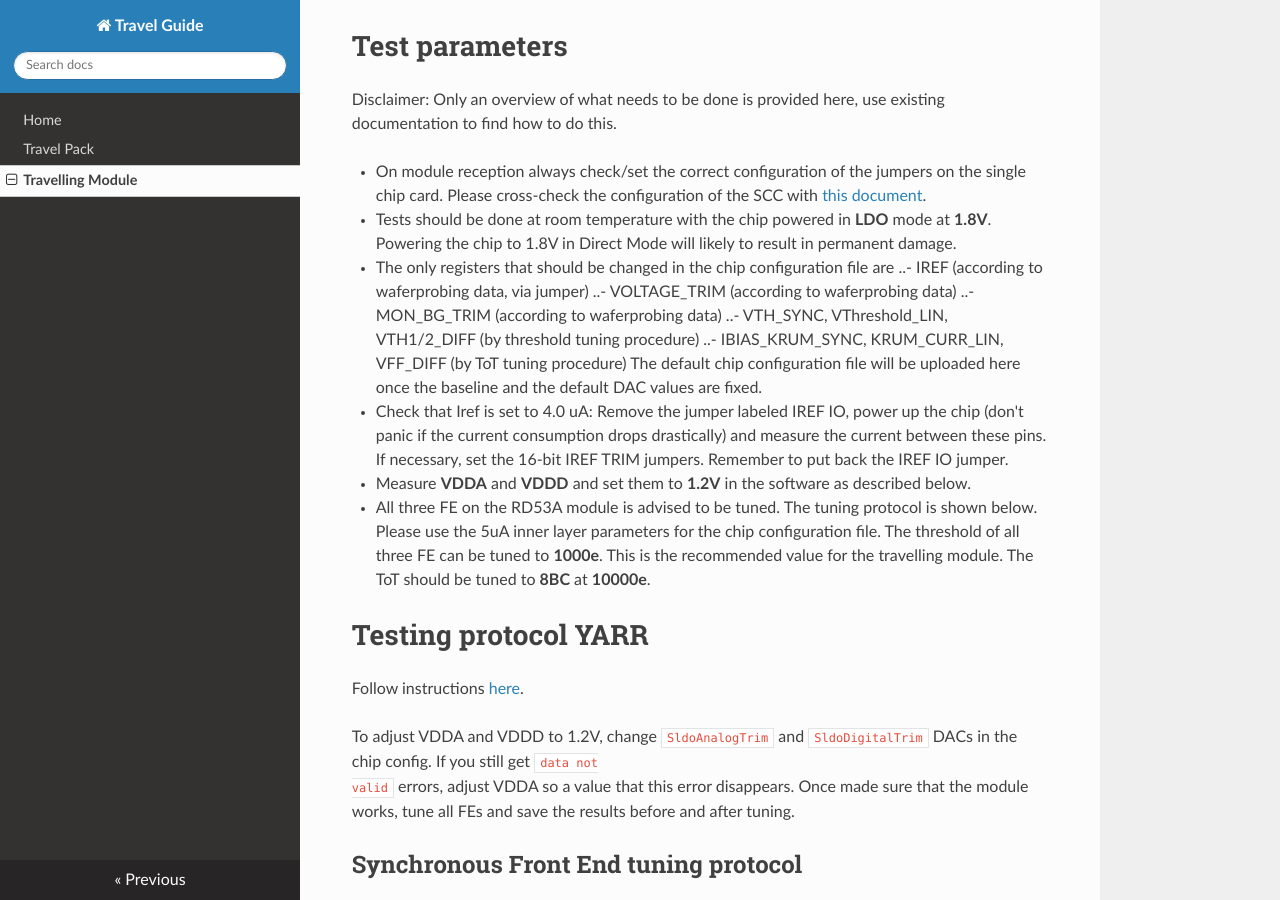
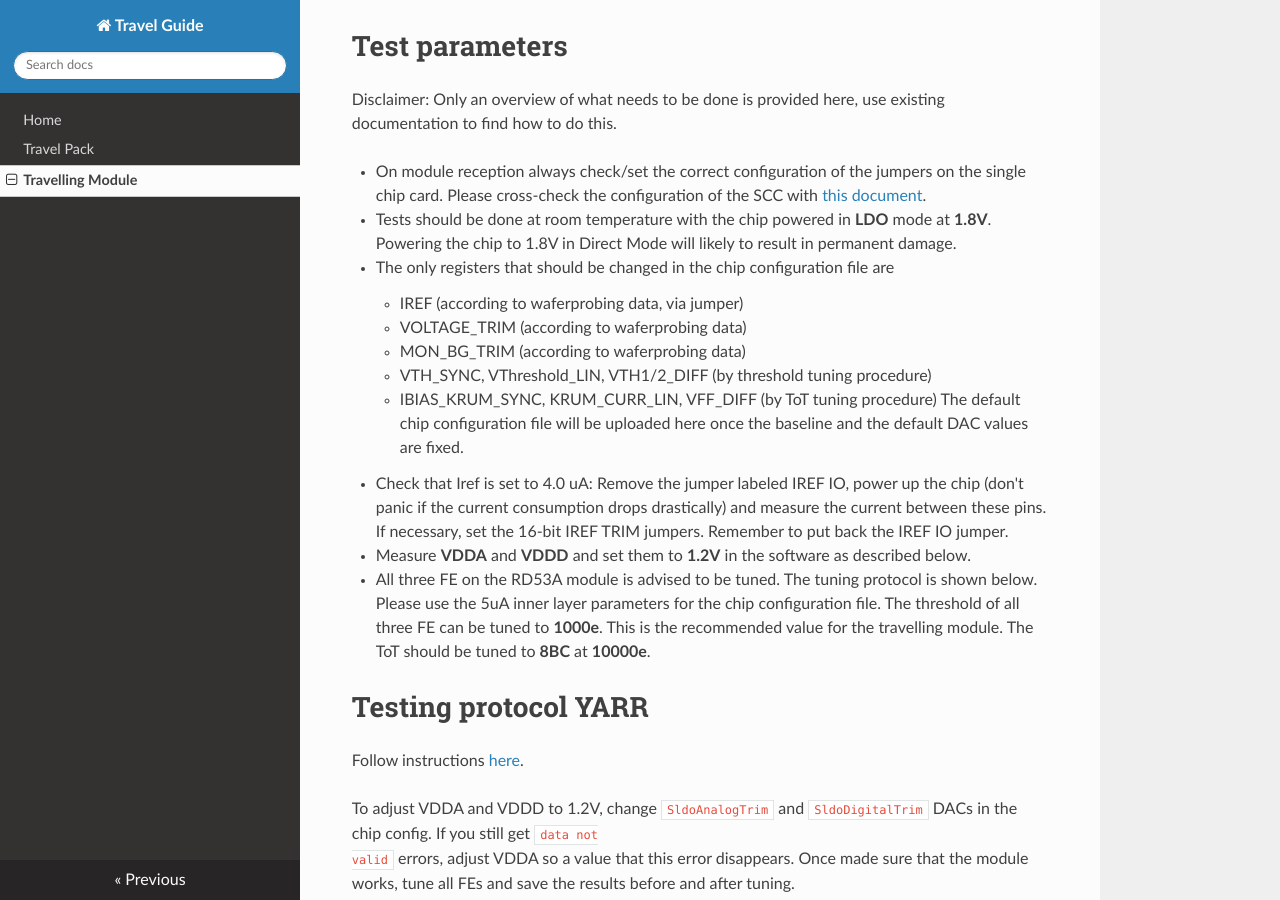
Before and after one commit to lime86/TravellingModule, an MkDocs documentation site: the page built from docs/content.md, in a window 1280 px wide and 900 px high, scrolled down 2233 px. Built offline with MkDocs 1.6.1, drawn with Linux system fonts in a browser that asks for light colours; nearby versions of some CDN libraries; old or Windows-style settings are respelled for this version of MkDocs.

Commit message:
formatting

```diff
--- a/docs/content.md
+++ b/docs/content.md
@@ -131,11 +131,11 @@ use existing documentation to find how to do this.
 	result in permanent damage.
 
 -	The only registers that should be changed in the chip configuration file are
-	..- IREF (according to waferprobing data, via jumper)
-	..- VOLTAGE_TRIM (according to waferprobing data)
-	..- MON_BG_TRIM (according to waferprobing data)
-	..- VTH_SYNC, VThreshold_LIN, VTH1/2_DIFF (by threshold tuning procedure)
-	..- IBIAS_KRUM_SYNC, KRUM_CURR_LIN, VFF_DIFF (by ToT tuning procedure)
+	- IREF (according to waferprobing data, via jumper)
+	- VOLTAGE_TRIM (according to waferprobing data)
+	- MON_BG_TRIM (according to waferprobing data)
+	- VTH_SYNC, VThreshold_LIN, VTH1/2_DIFF (by threshold tuning procedure)
+	- IBIAS_KRUM_SYNC, KRUM_CURR_LIN, VFF_DIFF (by ToT tuning procedure)
 	The default chip configuration file will be uploaded here once the baseline and the default DAC values are fixed.
 
 -	Check that Iref is set to 4.0 uA: Remove the jumper labeled IREF IO,
```
